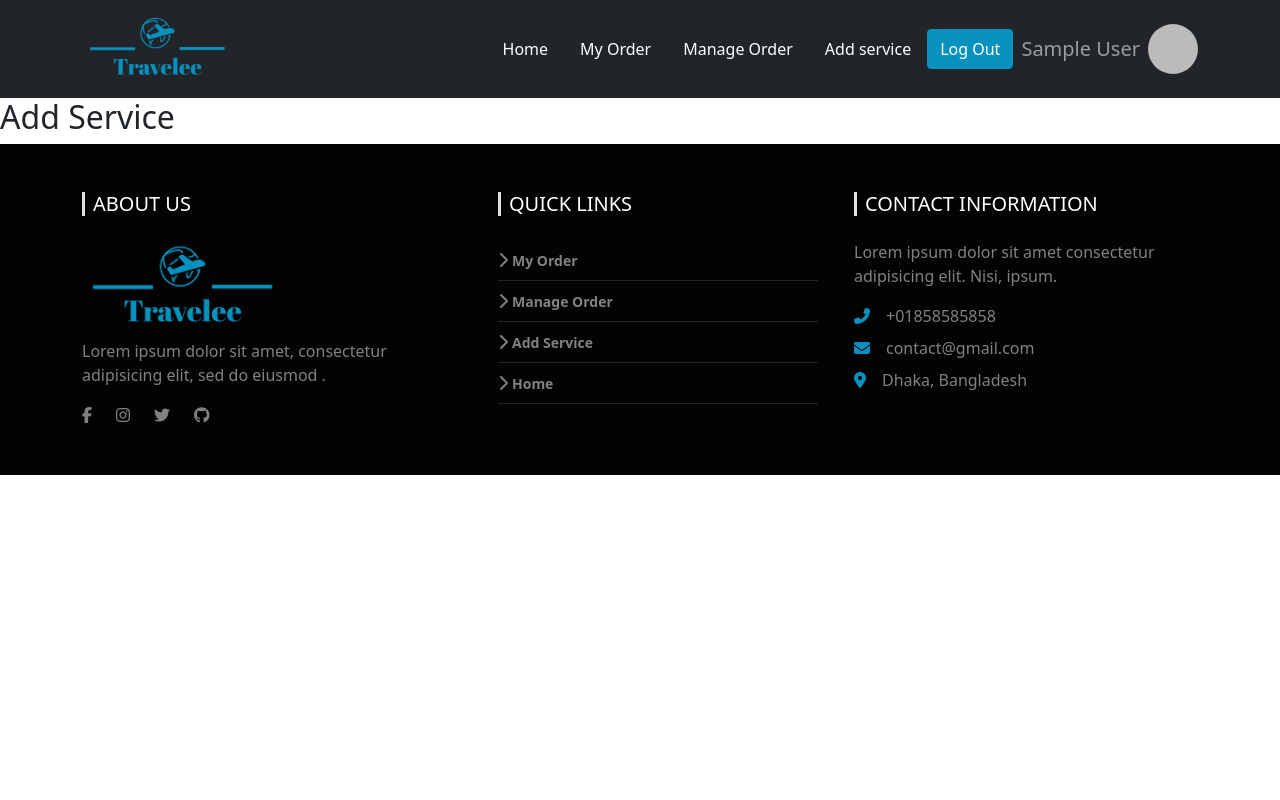
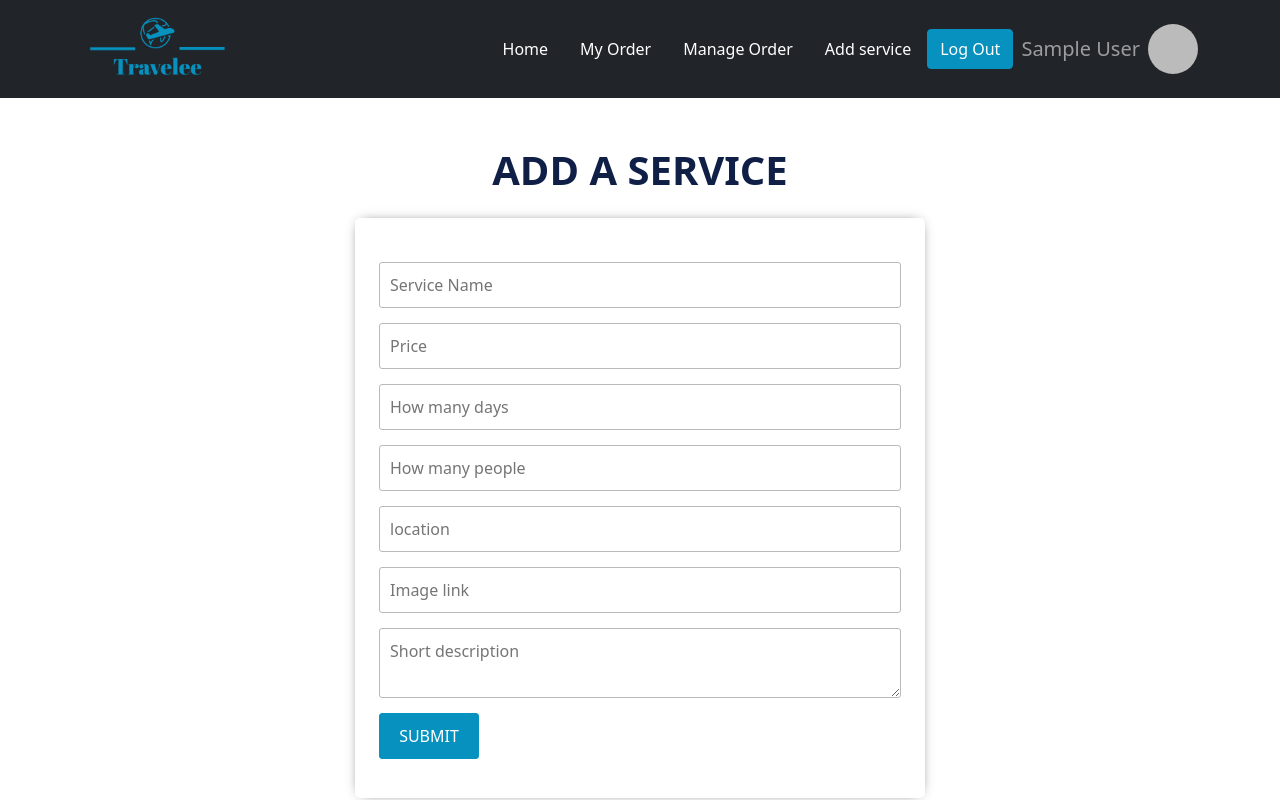
Before and after one commit to smarifuli43/travelee-client, a React (Create React App) app: page /addservice in a window 1280 px wide. Shown: the top 800 px of the page. Built offline with nearby package versions, Linux system fonts and the light colour scheme; no server answers; sample sign-in values are in the browser's storage.

Commit message:
add service added

```diff
--- a/package.json
+++ b/package.json
@@ -11,6 +11,7 @@
     "react": "^17.0.2",
     "react-bootstrap": "^2.0.2",
     "react-dom": "^17.0.2",
+    "react-hook-form": "^7.19.3",
     "react-router-dom": "^5.3.0",
     "react-scripts": "4.0.3",
     "web-vitals": "^1.1.2"
--- a/src/App.css
+++ b/src/App.css
@@ -7,7 +7,7 @@
 border-radius: 5px;
 text-decoration: none;
 transition: all .3s ease;
-border-color:#0791BE !important
+border-color:#0791BE !important;
 }
 .btn-travelee:hover{
   background-color: #068bb8;
@@ -31,4 +31,5 @@ text-transform: uppercase;
 color:#101F46;
 font-weight: 900;
 font-size: 40px;
+text-align: center;
 }
--- /dev/null
+++ b/src/pages/AddService/AddService.css
@@ -0,0 +1,13 @@
+.add-service form {
+  display: flex;
+  flex-direction: column;
+  margin: auto;
+  padding-top: 20px;
+}
+.add-service form input,
+textarea {
+  margin-bottom: 15px;
+  border-radius: 3px;
+  border: 1px solid rgb(185, 185, 185);
+  padding: 10px;
+}
--- a/src/pages/AddService/AddService.js
+++ b/src/pages/AddService/AddService.js
@@ -1,9 +1,46 @@
 import React from 'react';
+import { useForm } from 'react-hook-form';
+import './AddService.css';
+
 
 const AddService = () => {
+  const { register, handleSubmit, reset } = useForm();
+  const onSubmit = (data) => {
+    console.log(data);
+    fetch('http://localhost:5000/services', {
+      method: 'POST',
+      headers: {
+        'content-type': 'application/json'
+      },
+      body: JSON.stringify(data)
+    })
+      .then(res => res.json())
+      .then(data => {
+        if (data.insertedId) {
+          alert('service added');
+          reset();
+      }
+    });
+    }
   return (
-    <div>
-      <h2>Add Service</h2>
+    <div className="container my-5 add-service">
+      <h2 className="heading-main mb-4"> Add a Service</h2>
+      <div className="row  d-flex justify-content-center">
+        <div className="col-12 col-lg-6 form mx-3 rounded-3 p-4">
+         <form onSubmit={handleSubmit(onSubmit)} className="w-100">
+        <input placeholder="Service Name" {...register('name', { required: true })} />
+
+        <input placeholder="Price" {...register('price', { required: true})} />
+        <input placeholder="How many days" {...register('time', { required: true})} />
+        <input placeholder="How many people" {...register('people', { required: true})} />
+        <input placeholder="location" {...register('country', { required: true})} />
+
+        <input placeholder="Image link" {...register('img', { required: true})} />
+       <textarea placeholder="Short description" {...register('description', { required: true})} />
+        <input type='submit' className="btn-travelee text-uppercase" style={{width:'100px'}} />
+        </form>
+       </ div>
+     </div>
     </div>
   );
 };
--- a/src/pages/Home/Service/Service.js
+++ b/src/pages/Home/Service/Service.js
@@ -1,11 +1,11 @@
 import React from 'react';
-import { Button, Card } from 'react-bootstrap';
+import { Button, Card} from 'react-bootstrap';
 import { Link } from 'react-router-dom';
 import './Service.css'
 
 const Service = (props) => {
   const { name, img, price, description, country, time,people,_id } = props.service;
-  console.log(props.service);
+
   return (
     <div>
       <div className='service'>
@@ -27,10 +27,10 @@ const Service = (props) => {
                 <span>{country}</span>
               </div>
             </Card.Text>
-            <Card.Title>{name}</Card.Title>
+            <Card.Title className="mb-3">{name}</Card.Title>
             <Card.Text>{description.slice(0, 90)} ...</Card.Text>
             <Link to={`/book/${_id}`}>
-              <Button className='btn-travelee'>Booking</Button>
+              <Button className='btn-travelee mt-3'>Book Now</Button>
             </Link>
           </Card.Body>
         </Card>
--- a/src/pages/Home/Services/Serivces.js
+++ b/src/pages/Home/Services/Serivces.js
@@ -12,7 +12,7 @@ const Serivces = () => {
   }, []);
   return (
     <div>
-      <div className='container'>
+      <div className='container my-5'>
         <div className='text-center mt-4 '>
           <div
             className='d-flex align-items-center'
```
Also changed, not shown: 1 other file (tests, documents, lock files or other folders).
